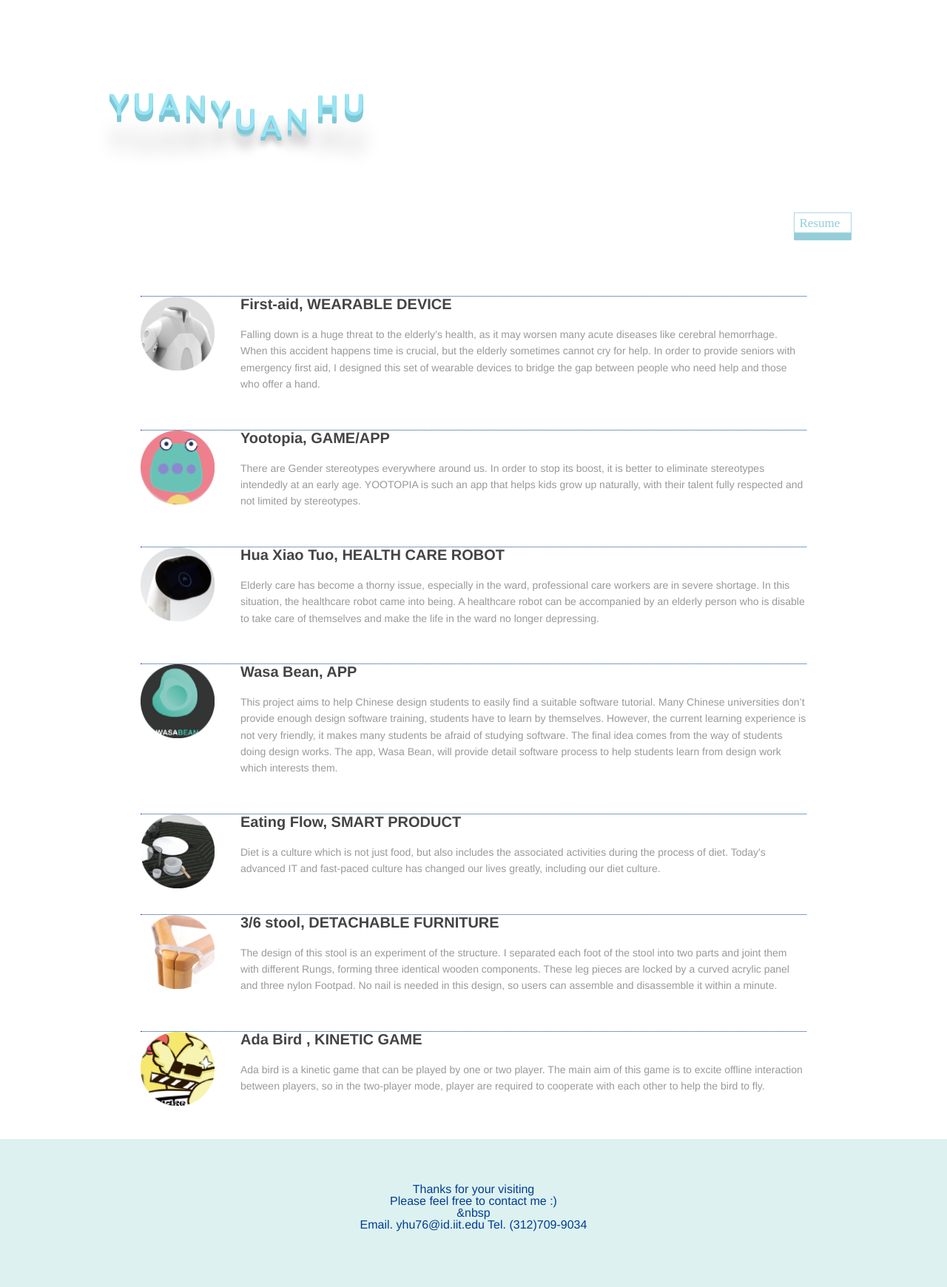
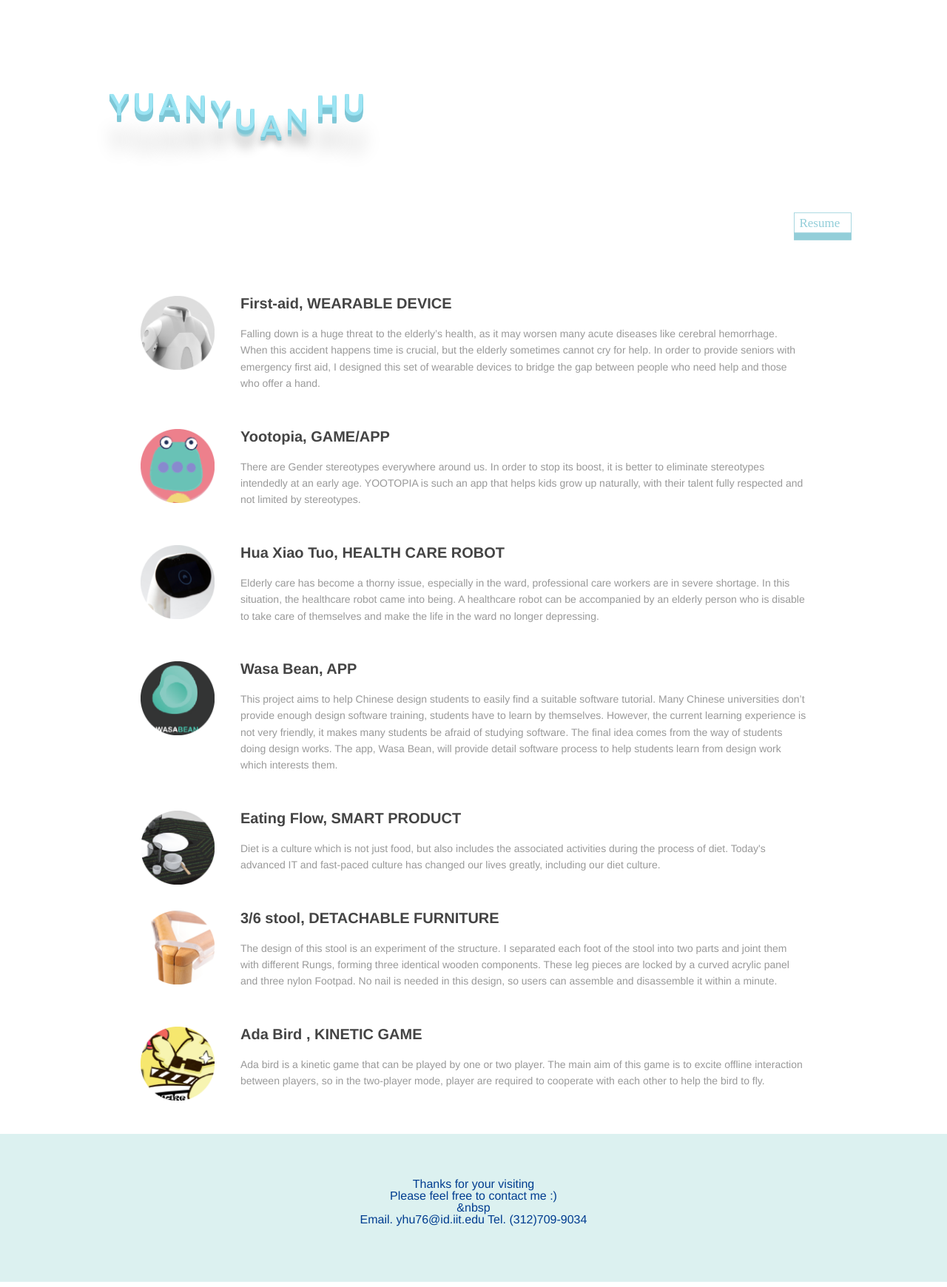
Before and after one commit to yuanyuanhu96/Potfolio-Archive, a Jekyll site: the page built from index.md, in a window 1280 px wide. Shown: the whole page at 74% size. Built offline with Jekyll 4.4.1, drawn with Linux system fonts in a browser that asks for light colours.

Commit message:
Update style.css

```diff
--- a/_includes/style.css
+++ b/_includes/style.css
@@ -406,7 +406,7 @@ h1 span:nth-child(11) {
 
 .index-wrapper .artical-list li {
   margin-bottom: 50px;
-   border-top: 1px dotted #003D90;
+   //border-top: 1px dotted #003D90;
 
 }
 
@@ -460,6 +460,8 @@ h1 span:nth-child(11) {
 @media screen and (max-width: 767px) {
   .index-wrapper .title {
     font-size: 18px;
+     padding-top: -5px;
+    padding-bottom: -2px;
     //margin-bottom: 20px;
   }
 }
```
